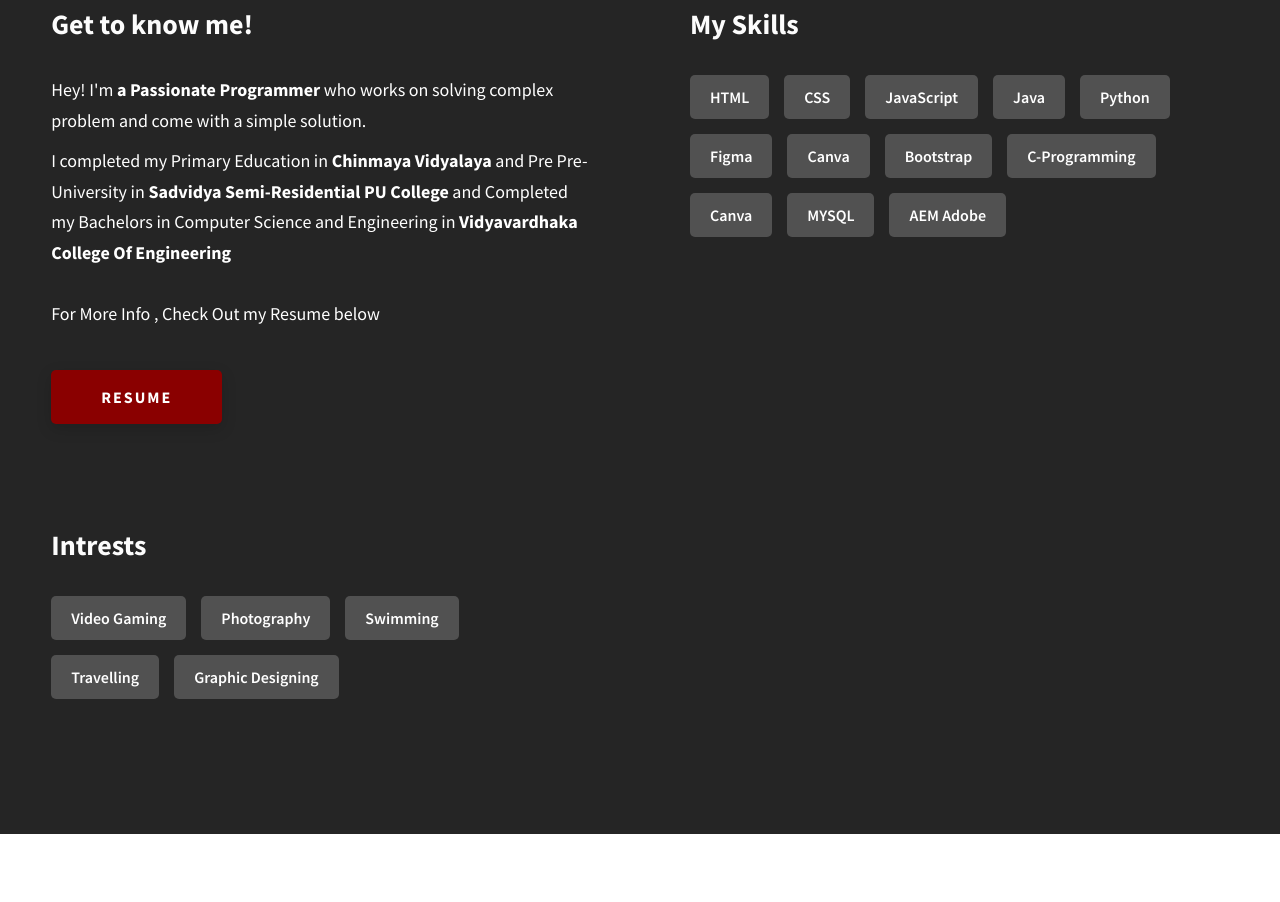
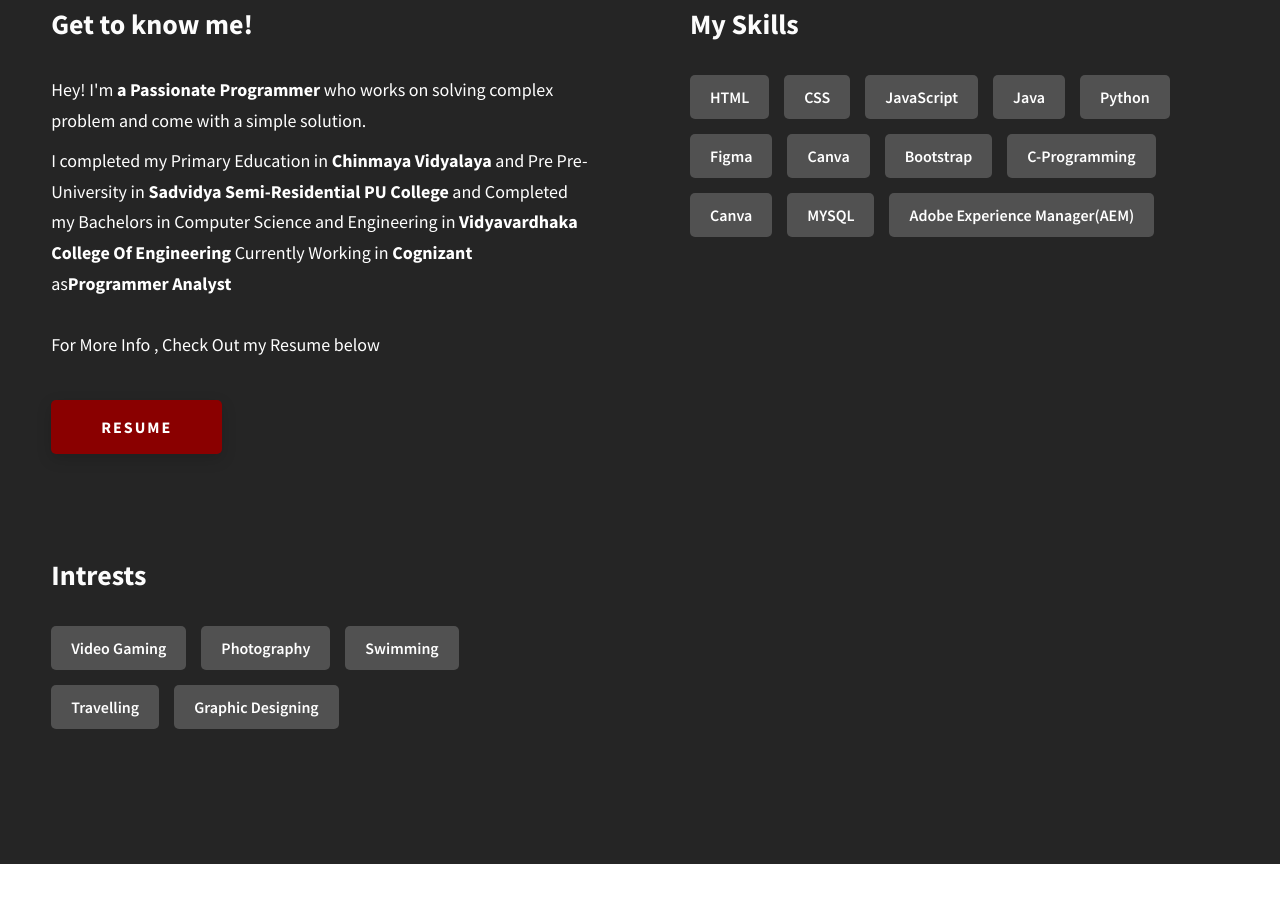
Before and after one commit to GurukiranD2019/GurukiranD2019.github.io, a website: page index.html in a window 1280 px wide. Shown: the part 1067-1969 px from the top of the page. Drawn offline with Linux system fonts and the light colour scheme.

Commit message:
Add files via upload

```diff
--- a/index.html
+++ b/index.html
@@ -125,7 +125,7 @@ communicator in cross functional teams.
                 <strong>Chinmaya Vidyalaya</strong> and Pre Pre-University in
                 <strong>Sadvidya Semi-Residential PU College</strong> and Completed my
                 Bachelors in Computer Science and Engineering in
-                <strong>Vidyavardhaka College Of Engineering</strong>
+                <strong>Vidyavardhaka College Of Engineering</strong> Currently Working in <strong>Cognizant</strong> as<strong>Programmer Analyst</strong>
                 <br>
                 <br>
                 For More Info , Check Out my Resume below
@@ -150,7 +150,7 @@ communicator in cross functional teams.
               <div class="skills__skill">C-Programming</div>
               <div class="skills__skill">Canva</div>
               <div class="skills__skill">MYSQL</div>
-              <div class="skills__skill">AEM Adobe</div>
+              <div class="skills__skill">Adobe Experience Manager(AEM)</div>
 
             </div>
           </div>
```
Also changed, not shown: project-3.html (+1 -1 lines).
